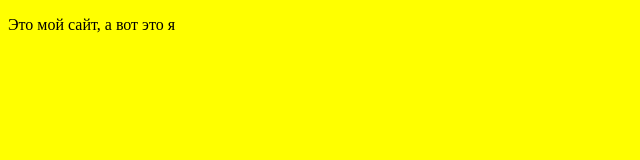
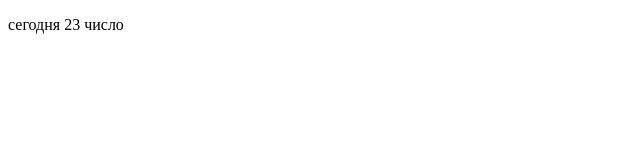
Before and after one commit to SonarBologod6/bas_Project, a plain HTML site: page index.html in a window 1280 px wide. Shown: the whole page, without its empty margins (0-640 px from the left). Drawn offline with Linux system fonts and the light colour scheme.

Commit message:
Вносим комент про изиенения

```diff
--- a/index.html
+++ b/index.html
@@ -6,7 +6,7 @@
     <meta name="viewport" content="width=device-width, initial-scale=1.0">
     <title>Document</title>
 </head>
-<body bgcolor="yellow">
-    <p>Это мой сайт, а вот это я</p>
+<body>
+    <p> сегодня 23 число</p>
 </body>
 </html>
--- /dev/null
+++ b/stail.css
@@ -0,0 +1,7 @@
+body {
+    background-color: #7458be;
+}
+p{
+    color:#d4d121;
+    font-weight: bold;
+}
```
